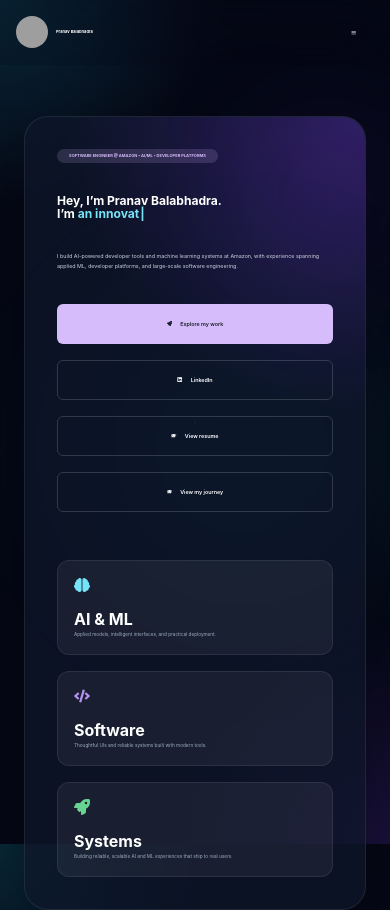
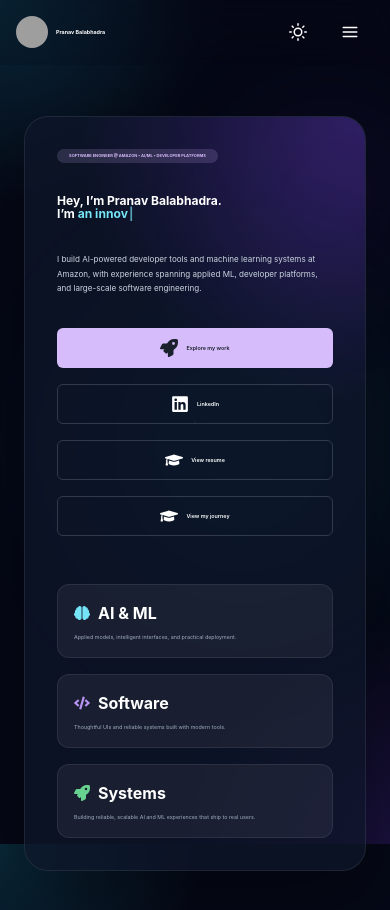
Before and after one commit to pranavbala3/pranavbala3.github.io, a Next.js app: page / in a window 390 px wide. Shown: the top 910 px of the page. Built offline with nearby package versions, Linux system fonts and the light colour scheme; grey boxes are pictures that could not be loaded.

Commit message:
improve responsiveness

```diff
--- a/components/NavBar.tsx
+++ b/components/NavBar.tsx
@@ -25,7 +25,7 @@ const NavLink = ({ children, path, isDarkMode = true }: { children: ReactNode; p
     px={3}
     py={2}
     rounded="full"
-    fontSize="sm"
+    fontSize={{ base: "lg", md: "sm" }}
     fontWeight="600"
     color={isDarkMode ? "gray.200" : "gray.700"}
     transition="all 0.2s ease"
@@ -75,19 +75,36 @@ export default function Navbar() {
               <Avatar size="sm" src="https://i.ibb.co/Gddn6VB/headshot.jpg" _hover={{ transform: "scale(1.05)" }} transition="transform 0.2s" />
             </Box>
             <Box>
-              <Text fontSize={{ base: "xs", sm: "sm" }} fontWeight="700">Pranav Balabhadra</Text>
+              <Text fontSize={{ base: "md", sm: "lg" }} fontWeight="700">Pranav Balabhadra</Text>
             </Box>
           </HStack>
 
+          <HStack spacing={1} display={{ base: "flex", md: "none" }}>
+            <IconButton
+              aria-label="Toggle theme"
+              size="md"
+              variant="ghost"
+              onClick={toggleColorMode}
+              color={isDark ? "white" : "gray.700"}
+              icon={isDark ? <SunIcon /> : <MoonIcon />}
+              h={{ base: "48px", md: "40px" }}
+              w={{ base: "48px", md: "40px" }}
+              fontSize={{ base: "18px", md: "16px" }}
+              _hover={{ bg: isDark ? "whiteAlpha.200" : "gray.100" }}
+            />
             <IconButton
               size="md"
               icon={isOpen ? <CloseIcon /> : <HamburgerIcon />}
-            aria-label="Open Menu"
-            display={{ md: "none" }}
+              aria-label={isOpen ? "Close menu" : "Open menu"}
               onClick={isOpen ? onClose : onOpen}
               variant="ghost"
               color={isDark ? "white" : "gray.700"}
+              h={{ base: "48px", md: "40px" }}
+              w={{ base: "48px", md: "40px" }}
+              fontSize={{ base: "18px", md: "16px" }}
+              _hover={{ bg: isDark ? "whiteAlpha.200" : "gray.100" }}
             />
+          </HStack>
 
           <HStack as="nav" spacing={1} display={{ base: "none", md: "flex" }}>
             {Links.map(({ name, path }) => (
@@ -108,15 +125,12 @@ export default function Navbar() {
 
         {isOpen ? (
           <Box pb={4} display={{ md: "none" }}>
-            <Stack as="nav" spacing={2}>
+            <Stack as="nav" spacing={2} alignItems="flex-start">
               {Links.map(({ name, path }) => (
                 <NavLink key={path} path={path} isDarkMode={isDark}>
                   {name}
                 </NavLink>
               ))}
-              <Box onClick={toggleColorMode}>
-                <NavLink path="#" isDarkMode={isDark}>{isDark ? "Light mode" : "Dark mode"}</NavLink>
-              </Box>
             </Stack>
           </Box>
         ) : null}
--- a/components/about.tsx
+++ b/components/about.tsx
@@ -35,7 +35,7 @@ const About = ({ isDarkMode = true }: { isDarkMode?: boolean }) => (
             rounded="2xl"
             boxShadow="0 20px 60px rgba(0,0,0,0.28)"
           >
-            <Text color={isDarkMode ? "gray.300" : "gray.700"} fontSize={{ base: "md", md: "lg" }} lineHeight="1.8" overflowWrap="anywhere">
+            <Text color={isDarkMode ? "gray.300" : "gray.700"} fontSize={{ base: "2xl", md: "lg" }} lineHeight="1.8" overflowWrap="anywhere">
               I’m Pranav Balabhadra, a software engineer at Amazon building AI-powered developer tooling and scalable intelligence systems.
               My work sits at the intersection of applied machine learning, cloud infrastructure, and practical product engineering, with a strong focus on AI research and responsible AI.
             </Text>
--- a/components/experience.tsx
+++ b/components/experience.tsx
@@ -85,7 +85,7 @@ const Experience = ({ isDarkMode = true }: { isDarkMode?: boolean }) => (
               </Badge>
             </HStack>
 
-            <List spacing={3} mt={4} color={isDarkMode ? "gray.300" : "gray.700"}>
+            <List spacing={3} mt={4} color={isDarkMode ? "gray.300" : "gray.700"} fontSize={{ base: "xl", md: "md" }}>
               <ListItem>
                 <ListIcon as={CheckCircleIcon} color="cyan.300" />
                 <Box as="span" display="inline" overflowWrap="anywhere">
--- a/components/projects.tsx
+++ b/components/projects.tsx
@@ -79,7 +79,7 @@ const Projects = ({ isDarkMode = true }: { isDarkMode?: boolean }) => (
               </Badge>
             </HStack>
 
-            <Text color={isDarkMode ? "gray.300" : "gray.700"} mt={4} lineHeight="1.8" overflowWrap="anywhere">
+            <Text color={isDarkMode ? "gray.300" : "gray.700"} mt={4} lineHeight="1.8" overflowWrap="anywhere" fontSize={{ base: "2xl", md: "md" }}>
               {project.description}
             </Text>
 
@@ -93,7 +93,7 @@ const Projects = ({ isDarkMode = true }: { isDarkMode?: boolean }) => (
               ))}
             </Wrap>
 
-            <Stack direction={{ base: "column", sm: "row" }} spacing={3} mt={4} alignItems="center">
+            <Stack direction={{ base: "column", sm: "row" }} spacing={{ base: 2, sm: 3 }} mt={4} alignItems={{ base: "flex-start", sm: "center" }}>
               {project.repoLink ? (
                 <Link href={project.repoLink} isExternal color="cyan.400" display="inline-flex" _hover={{ color: "cyan.300" }}>
                   <Icon as={FaGithub} boxSize={6} />
--- a/pages/index.tsx
+++ b/pages/index.tsx
@@ -63,14 +63,18 @@ const Home: NextPage = () => {
                   <br />
                   I’m <Box as="span" color="cyan.300" ref={titleRef} />
                 </Heading>
-                <Text color={isDark ? "gray.300" : "gray.600"} fontSize={{ base: "md", md: "lg" }} maxW="780px" lineHeight="1.8">
+                <Text color={isDark ? "gray.300" : "gray.600"} fontSize={{ base: "2xl", md: "lg" }} maxW="780px" lineHeight="1.8">
                   I build AI-powered developer tools and machine learning systems at Amazon, with experience spanning applied ML, developer platforms, and large-scale software engineering.
                 </Text>
                 <Stack direction={{ base: "column", sm: "row" }} spacing={4} flexWrap="wrap">
                   <Button
-                    leftIcon={<Icon as={FaRocket} />}
+                    leftIcon={<Icon as={FaRocket} fontSize={{ base: "18px", md: "16px" }} />}
                     colorScheme="purple"
                     onClick={() => scrollToSection(aboutRef)}
+                    size={{ base: "md", md: "sm" }}
+                    px={{ base: 6, md: 4 }}
+                    py={{ base: 4, md: 3 }}
+                    fontSize={{ base: "md", md: "sm" }}
                   >
                     Explore my work
                   </Button>
@@ -79,10 +83,14 @@ const Home: NextPage = () => {
                     href="https://www.linkedin.com/in/pranav-balabhadra/"
                     target="_blank"
                     rel="noreferrer"
-                    leftIcon={<Icon as={FaLinkedin} />}
+                    leftIcon={<Icon as={FaLinkedin} fontSize={{ base: "18px", md: "16px" }} />}
                     variant="outline"
                     color={isDark ? "white" : "gray.700"}
                     borderColor={isDark ? "whiteAlpha.300" : "gray.300"}
+                    size={{ base: "md", md: "sm" }}
+                    px={{ base: 6, md: 4 }}
+                    py={{ base: 4, md: 3 }}
+                    fontSize={{ base: "md", md: "sm" }}
                   >
                     LinkedIn
                   </Button>
@@ -91,19 +99,27 @@ const Home: NextPage = () => {
                     href="/resume.pdf"
                     target="_blank"
                     rel="noreferrer"
-                    leftIcon={<Icon as={FaGraduationCap} />}
+                    leftIcon={<Icon as={FaGraduationCap} fontSize={{ base: "18px", md: "16px" }} />}
                     variant="outline"
                     color={isDark ? "white" : "gray.700"}
                     borderColor={isDark ? "whiteAlpha.300" : "gray.300"}
+                    size={{ base: "md", md: "sm" }}
+                    px={{ base: 6, md: 4 }}
+                    py={{ base: 4, md: 3 }}
+                    fontSize={{ base: "md", md: "sm" }}
                   >
                     View resume
                   </Button>
                   <Button
-                    leftIcon={<Icon as={FaGraduationCap} />}
+                    leftIcon={<Icon as={FaGraduationCap} fontSize={{ base: "18px", md: "16px" }} />}
                     variant="outline"
                     color={isDark ? "white" : "gray.700"}
                     borderColor={isDark ? "whiteAlpha.300" : "gray.300"}
                     onClick={() => scrollToSection(experienceRef)}
+                    size={{ base: "md", md: "sm" }}
+                    px={{ base: 6, md: 4 }}
+                    py={{ base: 4, md: 3 }}
+                    fontSize={{ base: "md", md: "sm" }}
                   >
                     View my journey
                   </Button>
@@ -111,19 +127,25 @@ const Home: NextPage = () => {
 
                 <SimpleGrid columns={{ base: 1, md: 3 }} spacing={4} mt={4}>
                   <Box bg={isDark ? "whiteAlpha.100" : "gray.50"} p={4} rounded="xl" border="1px solid" borderColor={isDark ? "whiteAlpha.200" : "gray.200"}>
-                    <Icon as={FaBrain} color="cyan.300" mb={2} />
-                    <Text fontWeight="700" color={isDark ? "white" : "gray.800"}>AI & ML</Text>
-                    <Text color={isDark ? "gray.400" : "gray.600"} fontSize="sm">Applied models, intelligent interfaces, and practical deployment.</Text>
+                    <Flex alignItems="center" gap={2} mb={2}>
+                      <Icon as={FaBrain} color="cyan.300" />
+                      <Text fontWeight="700" color={isDark ? "white" : "gray.800"}>AI & ML</Text>
+                    </Flex>
+                    <Text color={isDark ? "gray.400" : "gray.600"} fontSize={{ base: "md", sm: "sm" }}>Applied models, intelligent interfaces, and practical deployment.</Text>
                   </Box>
                   <Box bg={isDark ? "whiteAlpha.100" : "gray.50"} p={4} rounded="xl" border="1px solid" borderColor={isDark ? "whiteAlpha.200" : "gray.200"}>
-                    <Icon as={FaCode} color="purple.300" mb={2} />
-                    <Text fontWeight="700" color={isDark ? "white" : "gray.800"}>Software</Text>
-                    <Text color={isDark ? "gray.400" : "gray.600"} fontSize="sm">Thoughtful UIs and reliable systems built with modern tools.</Text>
+                    <Flex alignItems="center" gap={2} mb={2}>
+                      <Icon as={FaCode} color="purple.300" />
+                      <Text fontWeight="700" color={isDark ? "white" : "gray.800"}>Software</Text>
+                    </Flex>
+                    <Text color={isDark ? "gray.400" : "gray.600"} fontSize={{ base: "md", sm: "sm" }}>Thoughtful UIs and reliable systems built with modern tools.</Text>
                   </Box>
                   <Box bg={isDark ? "whiteAlpha.100" : "gray.50"} p={4} rounded="xl" border="1px solid" borderColor={isDark ? "whiteAlpha.200" : "gray.200"}>
-                    <Icon as={FaRocket} color="green.300" mb={2} />
-                    <Text fontWeight="700" color={isDark ? "white" : "gray.800"}>Systems</Text>
-                    <Text color={isDark ? "gray.400" : "gray.600"} fontSize="sm">Building reliable, scalable AI and ML experiences that ship to real users.</Text>
+                    <Flex alignItems="center" gap={2} mb={2}>
+                      <Icon as={FaRocket} color="green.300" />
+                      <Text fontWeight="700" color={isDark ? "white" : "gray.800"}>Systems</Text>
+                    </Flex>
+                    <Text color={isDark ? "gray.400" : "gray.600"} fontSize={{ base: "md", sm: "sm" }}>Building reliable, scalable AI and ML experiences that ship to real users.</Text>
                   </Box>
                 </SimpleGrid>
               </Stack>
```
Lines whose indentation alone changed are shown as unchanged.
